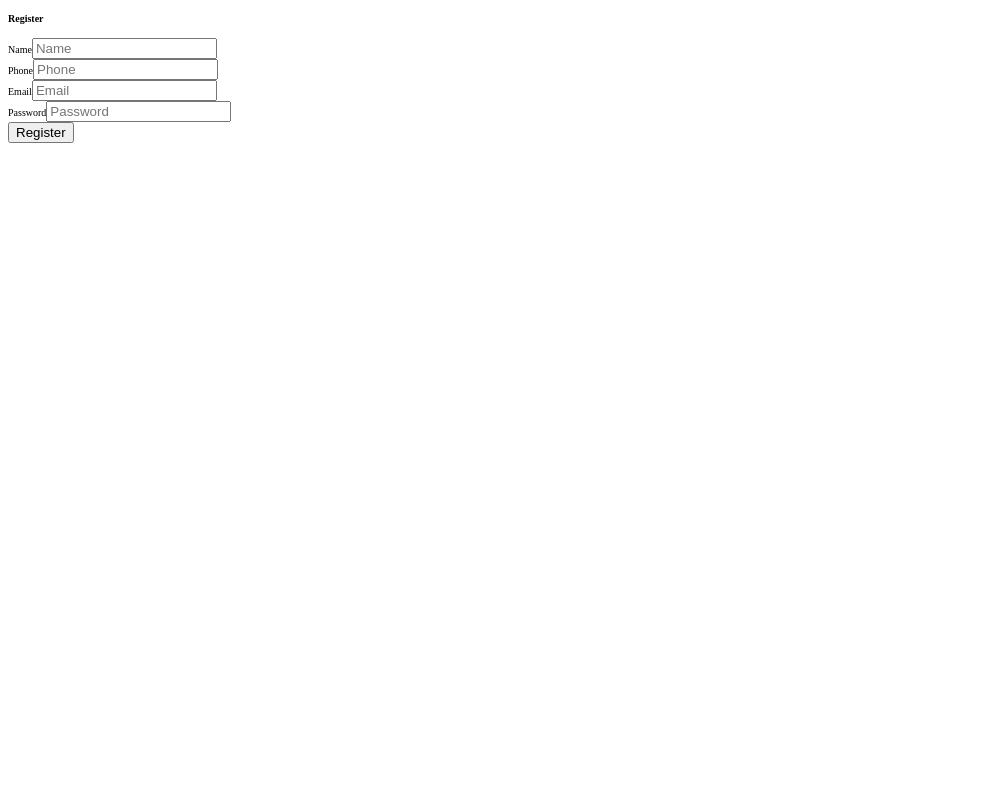
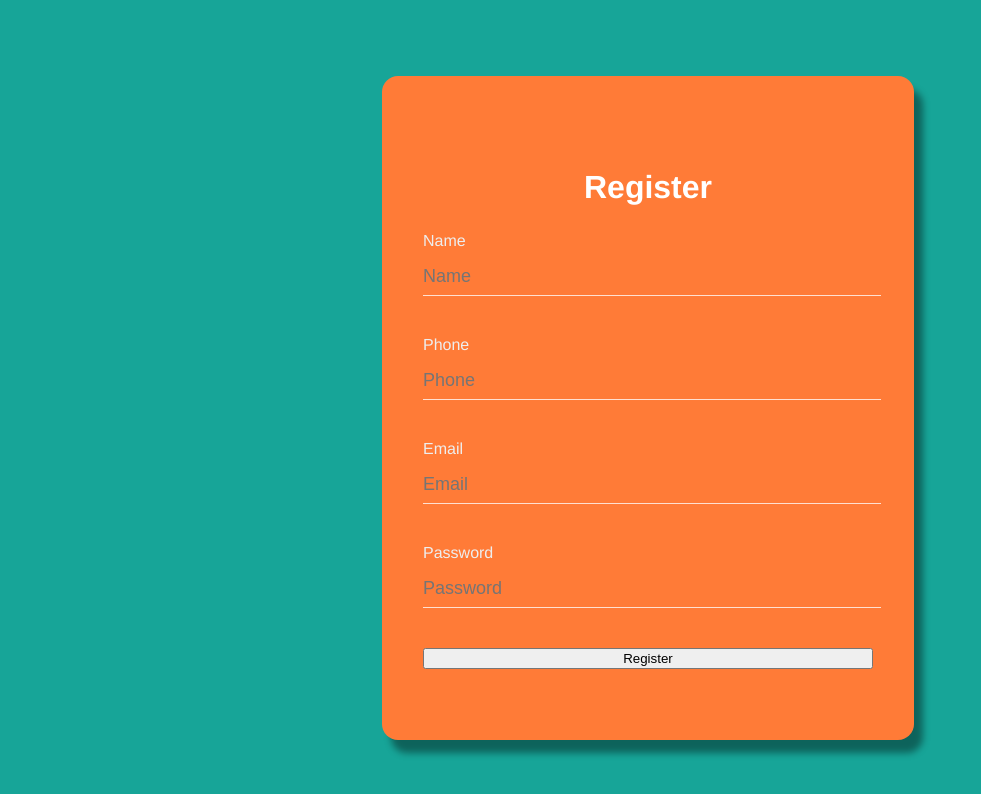
Before and after one commit to prateek951/a5-register-and-login-form, an Angular app in the folder logreg/: page /register in a window 1280 px wide. Shown: the top 794 px of the page, without its empty margins (0-981 px from the left). Built offline with nearby package versions, Linux system fonts and the light colour scheme.

Commit message:
added the css for the skeleton

```diff
--- a/logreg/src/app/app.component.css
+++ b/logreg/src/app/app.component.css
@@ -0,0 +1,4 @@
+#mainContainer{
+    min-width: 100vw;
+    min-height: 100vh;
+}
--- a/logreg/src/app/app.component.html
+++ b/logreg/src/app/app.component.html
@@ -1,3 +1,5 @@
 <!-- Views will be injected here -->
 
-<router-outlet></router-outlet>
+<div id="mainContainer">
+    <router-outlet></router-outlet>
+</div>
--- a/logreg/src/app/login/login.component.css
+++ b/logreg/src/app/login/login.component.css
@@ -0,0 +1,4 @@
+.login-form-container{
+    height: 100vh;
+    width : 100%;
+}
--- a/logreg/src/app/login/login.component.html
+++ b/logreg/src/app/login/login.component.html
@@ -1,4 +1,5 @@
-<div>
+<div class="login-form-container">
+    <div class="form-container">
             <form autocomplete="false" class="form login-form">
                 <h4>Login</h4>
                 <div class="control">
@@ -14,3 +15,4 @@
                 </div>
             </form>
         </div>
+</div>
--- a/logreg/src/app/register/register.component.css
+++ b/logreg/src/app/register/register.component.css
@@ -0,0 +1,4 @@
+.register-form-container{
+    height: 100vh;
+    width: 100%;
+}
--- a/logreg/src/app/register/register.component.html
+++ b/logreg/src/app/register/register.component.html
@@ -1,4 +1,5 @@
-<div>
+<div class="register-form-container">
+    <div class="form-container">
             <form autocomplete="false" class="form login-form">
                 <h4>Register</h4>
                 <div class="control">
@@ -22,3 +23,4 @@
                 </div>
             </form>
         </div>
+</div>
--- a/logreg/src/styles.css
+++ b/logreg/src/styles.css
@@ -9,3 +9,78 @@
 html{
     font-size:  62.5%;
 }
+
+body {
+    overflow-x: hidden;
+    background-color: #17a598;
+    font-family: Helvetica,sans-serif;
+}
+
+.form-container {
+    height: 100%;
+    width: 100%;
+    display: flex;
+    justify-content: center;
+    align-items: center;
+}
+
+.form{
+    font-family: Helvetica, sans-serif;
+    display: flex;
+    flex-direction: column;
+    justify-content: center;
+    align-items: flex-start;
+    min-width: 45rem;
+    padding: 5rem 4rem;
+    background-color: #ff7b37;
+    color: #fff;
+    font-size: 1.6rem;
+    box-shadow: 9px 13px 7px 0px rgba(0,0,0,0.4);
+    border: 1px solid transparent;
+    border-radius: 1.6rem;
+}
+
+.form > h4{
+    font-size:  3.2rem;
+    margin-bottom: 0.6rem;
+    align-self: center;
+}
+.control {
+    display: flex;
+    flex-direction: column;
+    margin: 2rem 0;
+    width: 100%;
+}
+.control>label{
+    color: #eee;
+}
+.control>input{
+    margin-top: 0.8rem;
+    padding: 0.8rem;
+    padding-left: 0;
+    border: none;
+    border-bottom: 1.5px solid hsla(20, 100%, 91%, 1);
+    background-color: #ff7b37;
+    color: #fff;
+    font-size: 1.8rem;
+    width: 100%;
+    outline: 0;
+}
+
+input:-webkit-autofill{
+    border: none;
+    -webkit-text-fill-color: #fff;
+    border-bottom: 1.5px solid hsla(20, 100%, 91%, 1);
+    transition: background-color 5000s ease-in-out 0s;
+}
+
+@media(max-width:490px){
+    .form{
+        min-width: 85%;
+        padding: 2rem;
+    }
+    .form>h4{
+        font-size:2.6rem;
+        margin-bottom: 1rem;
+    }
+}
```
Lines whose indentation alone changed are shown as unchanged.
